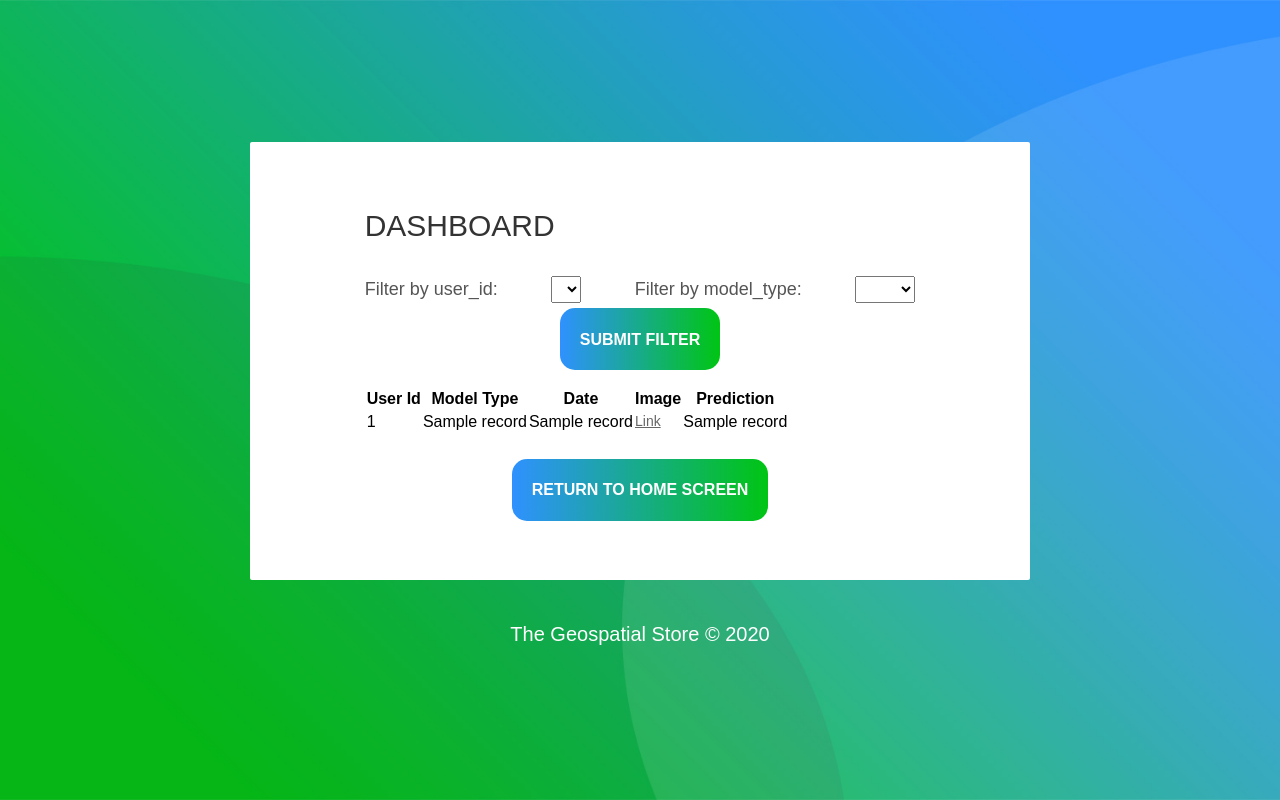
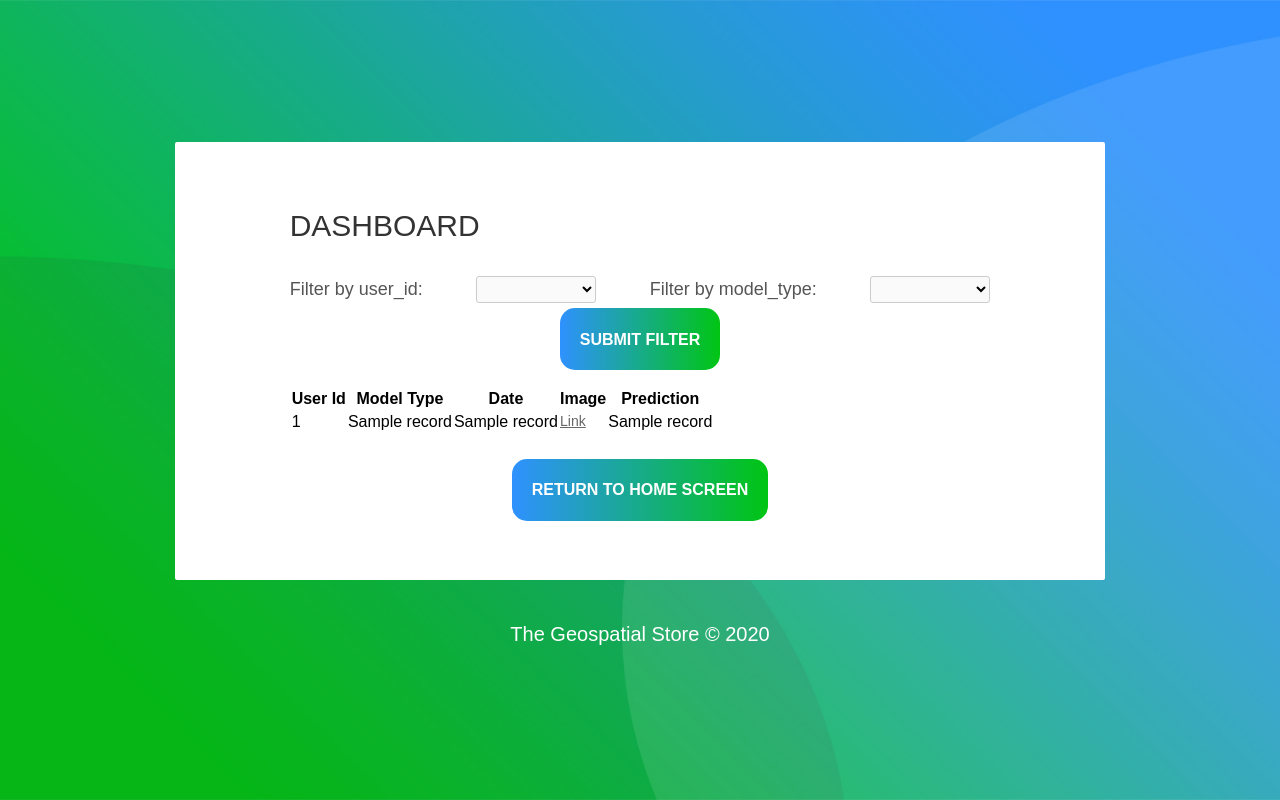
Before and after one commit to akan72/geospatial-store, a Flask app: template flask/src/app/templates/dashboard.html in a window 1280 px wide. Run offline with Flask 2, Linux system fonts and the light colour scheme; the template is opened without the code that fills it: most values are stand-ins (such as "Sample title", 1, 10 or a date in 2020).

Commit message:
Small select styling v3

```diff
--- a/flask/src/app/templates/dashboard.html
+++ b/flask/src/app/templates/dashboard.html
@@ -13,7 +13,7 @@
 
                 <form class="contact100-form validate-form"  action="{{ url_for('main.dashboard') }}" method="GET">
                     <label class="label-input100">Filter by user_id: </label>
-                    <select class="select-css" name="user_id">
+                    <select class="select-style" name="user_id">
                         <option value="" selected disabled></option>
                         <option value="1">1</option>
                         <option value="2">2</option>
@@ -22,7 +22,7 @@
                         <option value="5">5</option>
                     </select>
                     <label class="label-input100">Filter by model_type: </label>
-                    <select class="select-css" name="model_type">
+                    <select class="select-style" name="model_type">
                         <option value="" selected disabled></option>
                         <option value="Iris">Iris</option>
                         <option value="Planet">Planet</option>
```
